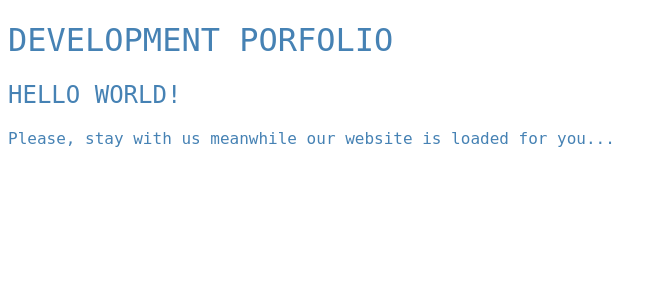
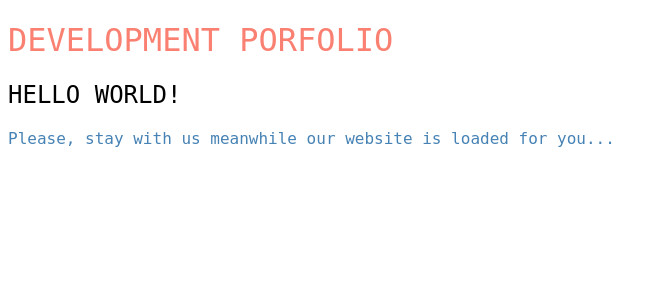
Before and after one commit to RaulPLDAuxiliar/raulwalls.github.io, a PHP site: page / in a window 1280 px wide. Shown: the top 300 px of the page, without its empty margins (0-665 px from the left). Run offline with PHP 8.4, Linux system fonts and the light colour scheme.

Commit message:
Update styles.css

```diff
--- a/css/styles.css
+++ b/css/styles.css
@@ -15,5 +15,4 @@
   font-weight: 200;
   font-style: normal;
   font-variation-settings: "wdth" 100;
-  color: steelblue;
 }
```
